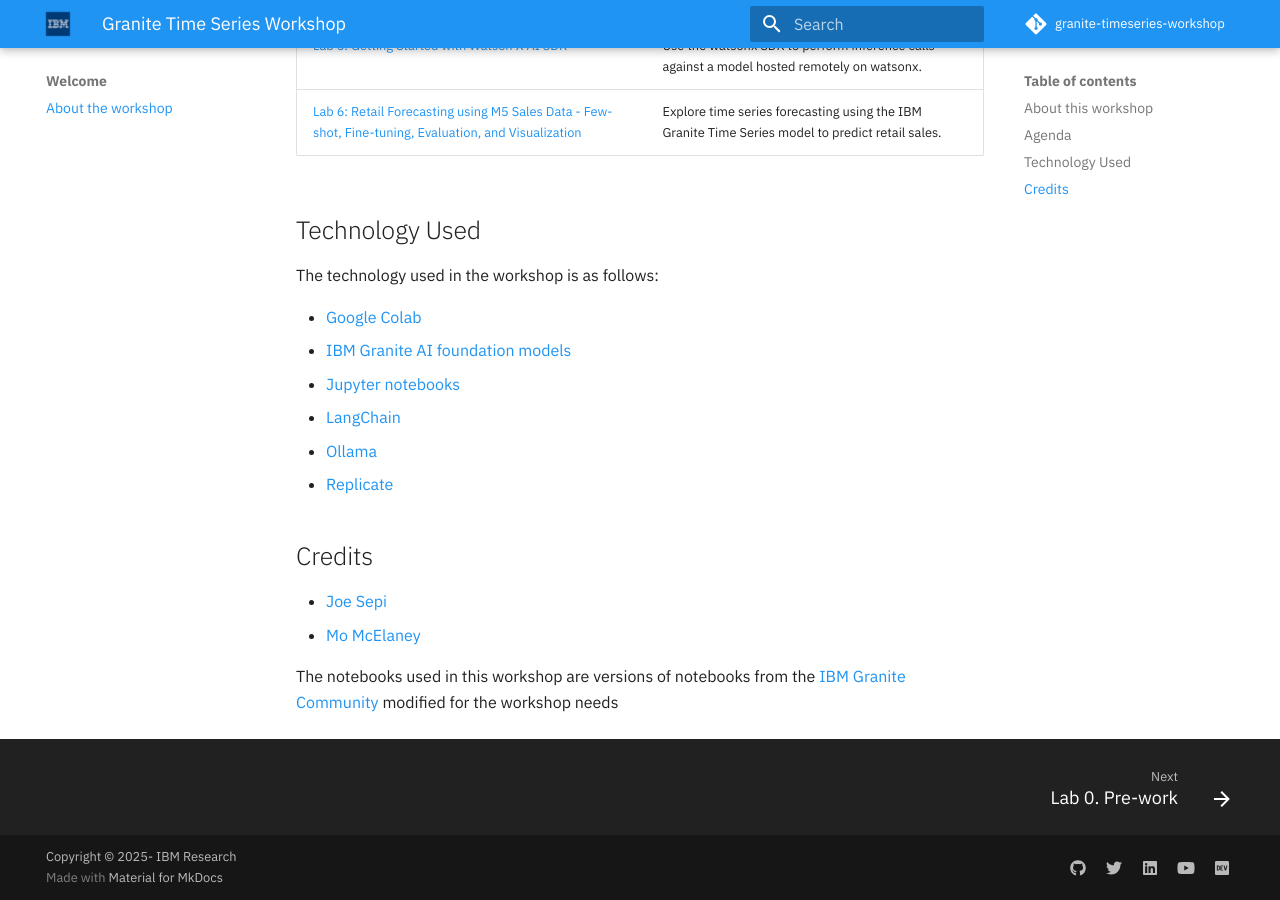
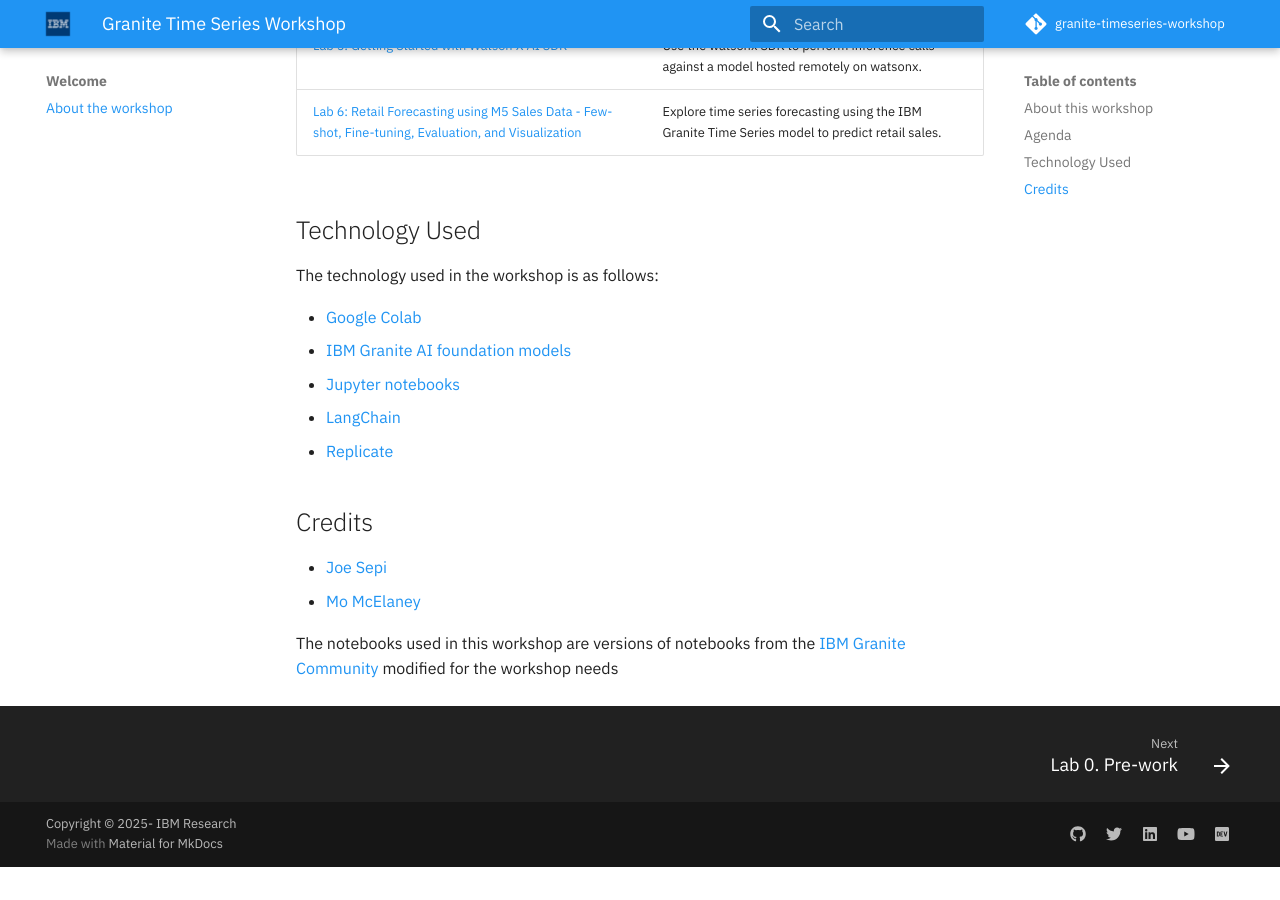
Before and after one commit to mmcelaney/granite-timeseries-workshop, an MkDocs documentation site: the page built from docs/README.md, in a window 1280 px wide and 900 px high, scrolled down 1226 px. Built offline with MkDocs 1.6.1 and Material for MkDocs 9.7.7, drawn with Linux system fonts in a browser that asks for light colours; comment, search, counter and statistics services are not loaded; after the commit the page ends 2093 px from its top, so only the background shows below that.

Commit message:
Remove Ollama from list of tech used
Signed-off-by: Mo McElaney <mmcelaney@users.noreply.github.com>

```diff
--- a/docs/README.md
+++ b/docs/README.md
@@ -47,7 +47,6 @@
 * [IBM Granite AI foundation models](https://www.ibm.com/granite)
 * [Jupyter notebooks](https://jupyter.org/)
 * [LangChain](https://www.langchain.com/)
-* [Ollama](https://ollama.com)
 * [Replicate](https://replicate.com/)
 
 ## Credits
```
